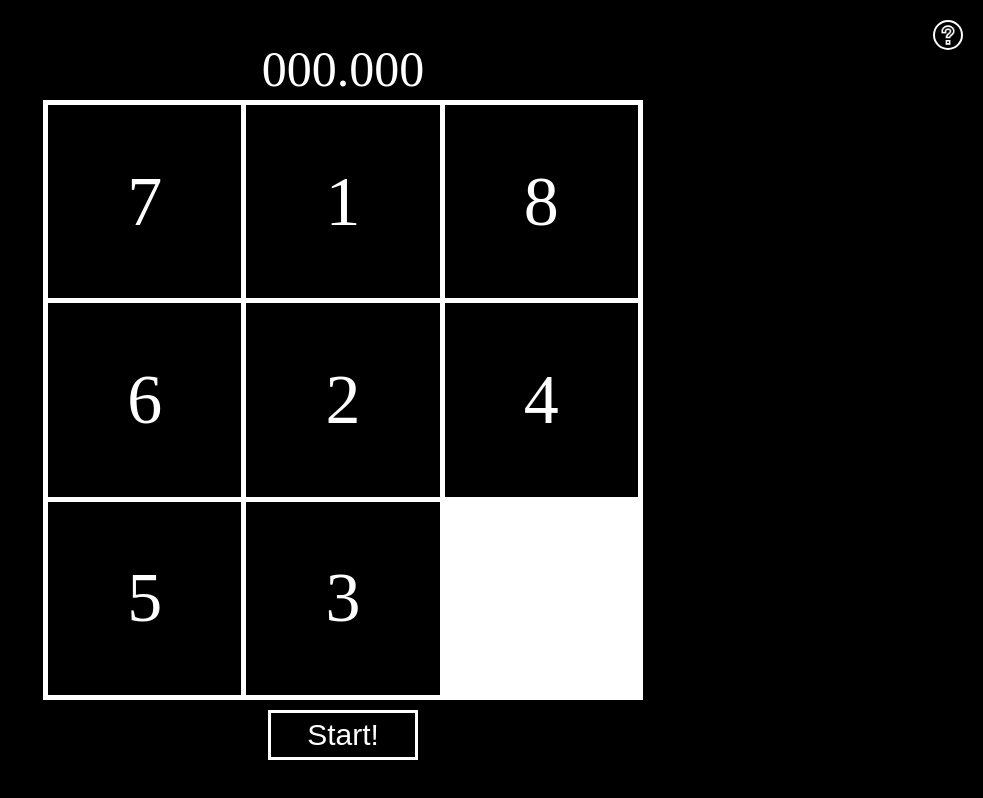
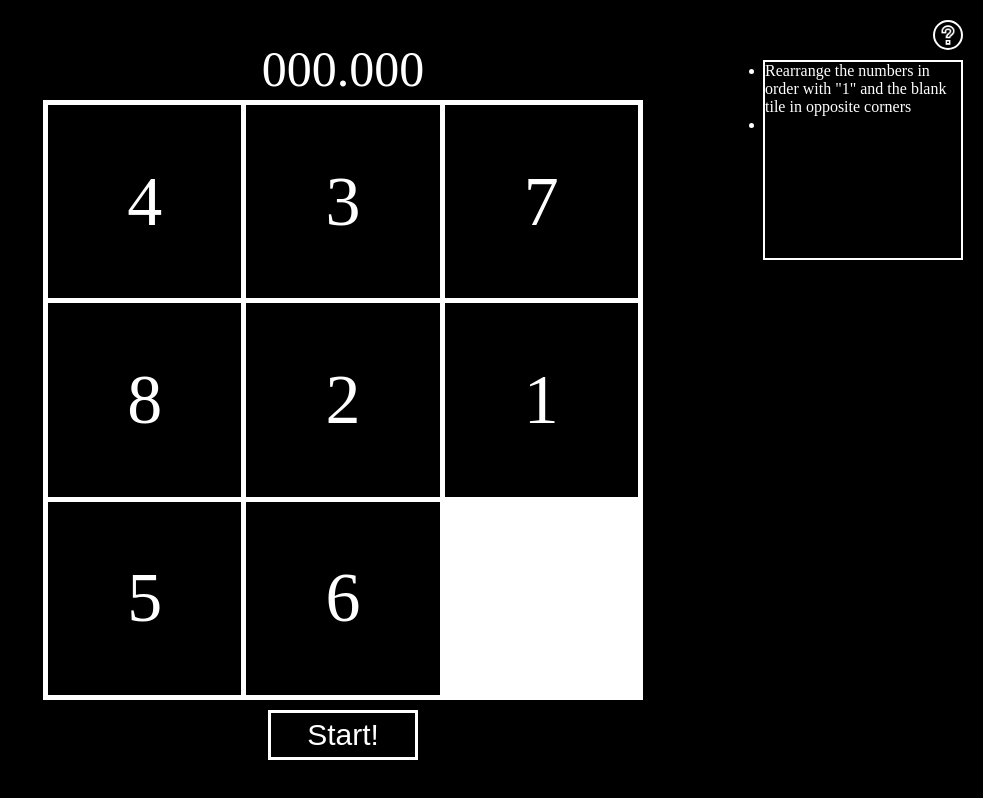
Before and after one commit to blozinski056/number-game, a React (Create React App) app: page / in a window 1280 px wide. Both pictures are taken after a click on the picture 1245 px from the left and 35 px from the top of the page. Shown: the whole page, without its empty margins (297-1280 px from the left). Built offline with nearby package versions, Linux system fonts and the light colour scheme.

Commit message:
play button is working with timer

```diff
--- a/src/App.css
+++ b/src/App.css
@@ -45,8 +45,8 @@ body {
   left: 50%;
   transform: translate(-50%, -50%);
   display: grid;
-  grid-template-columns: repeat(3, auto);
-  grid-template-rows: repeat(3, auto);
+  grid-template-columns: repeat(3, 1fr);
+  grid-template-rows: repeat(3, 1fr);
   -moz-column-gap: 5px;
        column-gap: 5px;
   row-gap: 5px;
@@ -64,6 +64,17 @@ body {
   color: white;
   font-size: 70px;
   cursor: pointer;
+  -webkit-user-select: none;
+     -moz-user-select: none;
+      -ms-user-select: none;
+          user-select: none;
+}
+
+.blank-tile {
+  width: 100%;
+  height: 100%;
+  border: solid 5px transparent;
+  background-color: white;
 }
 
 .hidden {
@@ -86,4 +97,14 @@ body {
   top: 20px;
   right: 20px;
   cursor: pointer;
+}
+
+.rules-dropdown {
+  width: 200px;
+  height: 200px;
+  border: solid 2px white;
+  position: fixed;
+  top: 60px;
+  right: 20px;
+  color: white;
 }/*# sourceMappingURL=App.css.map */
--- a/src/App.scss
+++ b/src/App.scss
@@ -55,8 +55,8 @@ body {
   left: 50%;
   transform: translate(-50%, -50%);
   display: grid;
-  grid-template-columns: repeat(3, auto);
-  grid-template-rows: repeat(3, auto);
+  grid-template-columns: repeat(3, 1fr);
+  grid-template-rows: repeat(3, 1fr);
   column-gap: 5px;
   row-gap: 5px;
 }
@@ -69,6 +69,13 @@ body {
   color: white;
   font-size: 70px;
   cursor: pointer;
+  user-select: none;
+}
+
+.blank-tile {
+  @include w-h(100%, 100%);
+  border: solid 5px transparent;
+  background-color: white;
 }
 
 .hidden {
@@ -90,3 +97,12 @@ body {
   right: 20px;
   cursor: pointer;
 }
+
+.rules-dropdown {
+  @include w-h(200px, 200px);
+  border: solid 2px white;
+  position: fixed;
+  top: 60px;
+  right: 20px;
+  color: white;
+}
--- a/src/App.tsx
+++ b/src/App.tsx
@@ -1,21 +1,53 @@
-import React, { useState, useEffect, useMemo } from "react";
+import React, { useState, useMemo } from "react";
 import "./App.css";
 
 import Tiles from "./components/Tiles";
+import BlankTile from "./components/BlankTile";
 import { nanoid } from "nanoid";
 
 const App = () => {
   const [time, setTime] = useState<string>("000.000");
   const [buttonState, setButtonState] = useState<number>(0);
+  const [rules, setRules] = useState<boolean>(false);
   const [intervalID, setIntervalID] = useState<NodeJS.Timer>();
+
+  const getNewNums = () => {
+    let nums: number[] = [];
+
+    for (let i = 0; i < 8; i++) {
+      let random = Math.ceil(Math.random() * 8);
+
+      while (true) {
+        if (nums.includes(random)) {
+          random = Math.ceil(Math.random() * 8);
+        } else {
+          nums.push(random);
+          break;
+        }
+      }
+    }
+
+    nums.push(-1);
+
+    return nums;
+  };
+
+  const [randomNums, setRandomNums] = useState<number[]>(getNewNums());
+  let tiles: React.ReactElement[] = randomNums.map((val, i = -1) => {
+    if (val === -1) {
+      return <BlankTile key={nanoid()} index={i++} />;
+    }
+    return <Tiles key={nanoid()} value={val} index={i++} />;
+  });
 
   const startGame = (e: React.MouseEvent<HTMLButtonElement, MouseEvent>) => {
     e.preventDefault();
 
     setButtonState(1);
-    // let elm = document.querySelector(".start");
-    // elm?.setAttribute("disabled", "");
-    // elm?.classList.add("disabled");
+
+    if (buttonState !== 0) {
+      setRandomNums(getNewNums);
+    }
 
     const startTime = new Date().getTime();
     setIntervalID(
@@ -61,35 +93,10 @@ const App = () => {
     clearInterval(intervalID);
   };
 
-  // const restartGame = (e: React.MouseEvent<HTMLButtonElement, MouseEvent>) => {
-  //   e.preventDefault();
-  //   clearInterval(intervalID);
-  //   startGame(e);
-  // };
-
-  const getNewNums = () => {
-    let nums: number[] = [];
-
-    for (let i = 0; i < 8; i++) {
-      let random = Math.ceil(Math.random() * 8);
-
-      while (true) {
-        if (nums.includes(random)) {
-          random = Math.ceil(Math.random() * 8);
-        } else {
-          nums.push(random);
-          break;
-        }
-      }
-    }
-
-    return nums;
+  const showRules = (e: React.MouseEvent<HTMLImageElement, MouseEvent>) => {
+    e.preventDefault();
+    setRules((prevRules) => !prevRules);
   };
-
-  let randomNums: number[] = useMemo(() => getNewNums(), []);
-  let tiles: React.ReactElement[] = randomNums.map((val) => {
-    return <Tiles key={nanoid()} value={val} />;
-  });
 
   return (
     <>
@@ -101,11 +108,27 @@ const App = () => {
       )}
       {buttonState === 1 && (
         <button className="stop" onClick={(e) => stopGame(e)}>
-          Stop!
+          Stop
         </button>
       )}
       <div className="tile-container">{tiles}</div>
-      <img src="/images/question.png" alt="" className="rules" />
+      <img
+        src="/images/question.png"
+        alt=""
+        className="rules"
+        onClick={(e) => showRules(e)}
+      />
+      {rules && (
+        <div className="rules-dropdown">
+          <ul>
+            <li>
+              Rearrange the numbers in order with "1" and the blank tile in
+              opposite corners
+            </li>
+            <li></li>
+          </ul>
+        </div>
+      )}
     </>
   );
 };
--- /dev/null
+++ b/src/components/BlankTile.tsx
@@ -0,0 +1,11 @@
+import React from "react";
+
+interface Props {
+  index: number;
+}
+
+const BlankTile: React.FC<Props> = ({ index }) => {
+  return <div className="blank-tile"></div>;
+};
+
+export default BlankTile;
--- a/src/components/Tiles.tsx
+++ b/src/components/Tiles.tsx
@@ -1,10 +1,11 @@
 import React from "react";
 
 interface Props {
-  value: number;
+  value: number | null;
+  index: number;
 }
 
-const Tiles: React.FC<Props> = ({ value }) => {
+const Tiles: React.FC<Props> = ({ value, index }) => {
   return (
     <div className="tile">
       <span>{value}</span>
```
Also changed, not shown: 1 other file (tests, documents, lock files or other folders).
